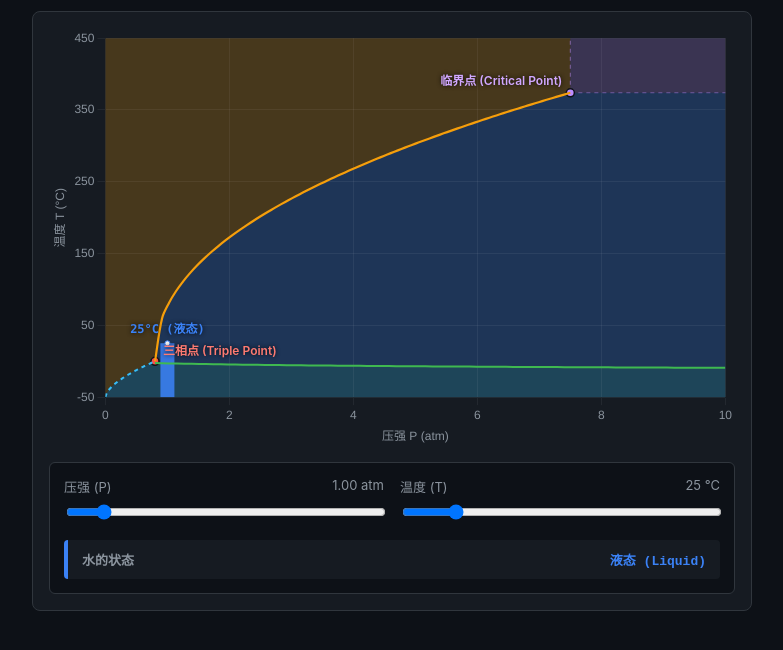
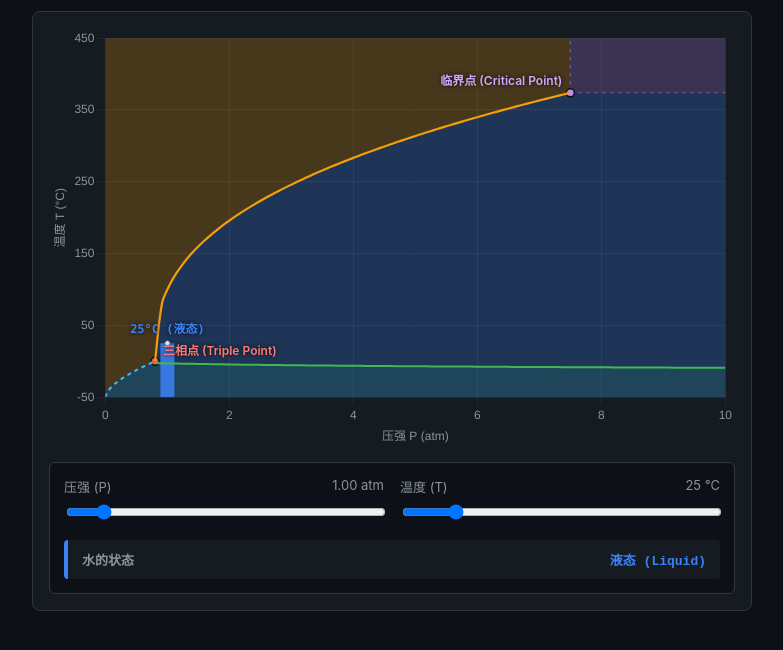
Before and after one commit to cnlnr/Curved-Boundary-Bar-Chart, a plain HTML site: page index.html in a window 1280 px wide. Shown: the part 88-738 px from the top of the page, without its empty margins (248-1031 px from the left). Drawn offline with nearby package versions, Linux system fonts and the light colour scheme.

Commit message:
Adjust vapor temperature calculation exponent

```diff
--- a/index.html
+++ b/index.html
@@ -74,7 +74,7 @@
 
     const vapPts = Array.from({ length: 60 }, (_, i) => {
       const p = TP.p + (i / 59) * (CP.p - TP.p);
-      return { x: p, y: TP.t + (CP.t - TP.t) * Math.pow((p - TP.p) / (CP.p - TP.p), 0.45) };
+      return { x: p, y: TP.t + (CP.t - TP.t) * Math.pow((p - TP.p) / (CP.p - TP.p), 0.3757) };
     });
 
     function getPhase(p, t) {
@@ -86,7 +86,7 @@
       const meltT = TP.t - 3.5 * Math.log(p / TP.p + 1);
       if (t < meltT) return PHASES.SOLID;
       if (p <= CP.p) {
-        const vapT = TP.t + (CP.t - TP.t) * Math.pow((p - TP.p) / (CP.p - TP.p), 0.45);
+        const vapT = TP.t + (CP.t - TP.t) * Math.pow((p - TP.p) / (CP.p - TP.p), 0.3757);
         return t < vapT ? PHASES.LIQUID : PHASES.GAS;
       }
       return PHASES.LIQUID;
```
